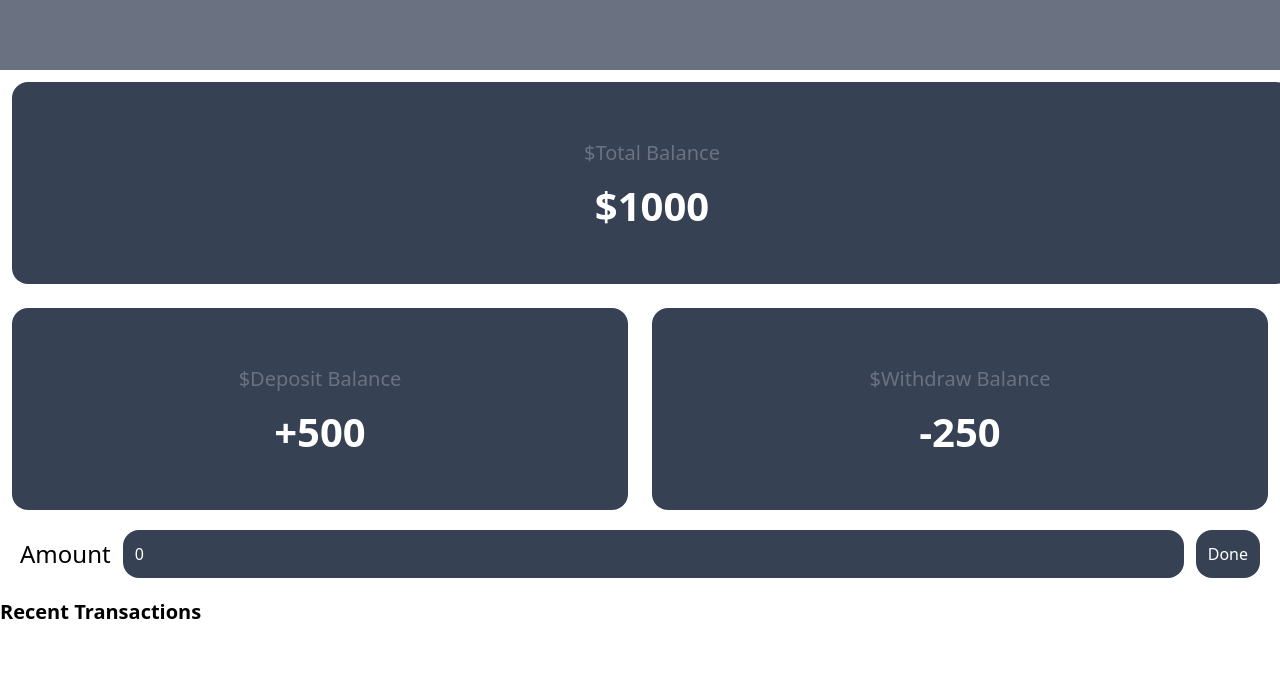
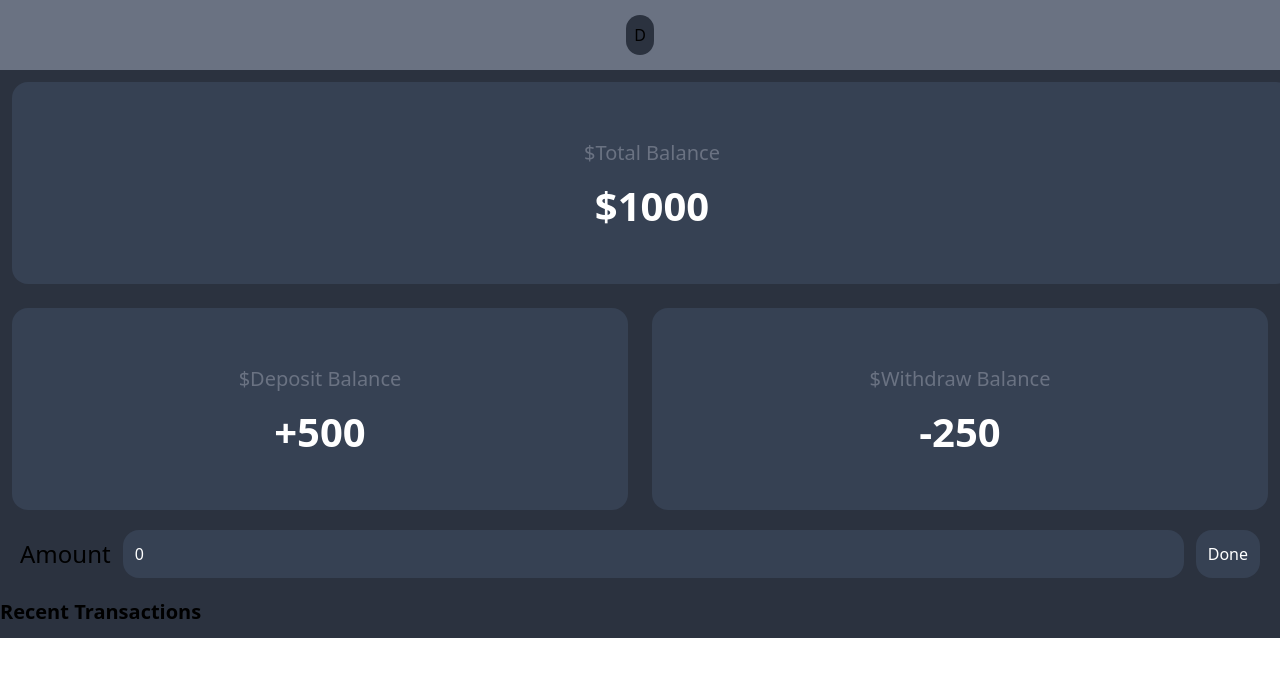
Before and after one commit to codewithfitse/ExpenseTracker, a React (Vite) app in the folder Frontend/: page /Home in a window 1280 px wide. Shown: the top 676 px of the page. Built offline with nearby package versions, Linux system fonts and the light colour scheme.

Commit message:
WORKING ON CALUCULATE INPUT

```diff
--- a/Frontend/src/index.css
+++ b/Frontend/src/index.css
@@ -1,10 +1,11 @@
 @import "tailwindcss";
+
+
+@custom-variant dark (&:where(.dark, .dark *));
 
 body {
   width: 100%;
   height: 100%;
-  background: #fff;
-  color: #000;
 }
 
 .landing {
@@ -13,6 +14,11 @@ body {
   background-image: url("OpenAI.jpg");
   background-position: center;
   background-size: cover;
+}
+
+@theme {
+  --color-primary: #fff;
+  --color-primary-dark: #2b323f;
 }
 
 @layer components {
--- a/Frontend/src/page/Home.jsx
+++ b/Frontend/src/page/Home.jsx
@@ -36,8 +36,12 @@ export const Home = () => {
 
   return (
     <>
-      <div className="w-full min-h-full flex flex-col items-center overflow-x-hidden">
-        <header className="w-full h-[70px] bg-gray-500"></header>
+      <div className="w-full min-h-full flex flex-col items-center overflow-x-hidden bg-primary dark:bg-primary-dark dark">
+        <header className="w-full h-[70px] flex justify-center items-center bg-gray-500">
+          <button className="w-fit h-fit p-2 rounded-2xl bg-primary dark:bg-primary-dark">
+            D
+          </button>
+        </header>
         <main className="w-full h-full">
           <div className="card m-3">
             <p className="">$Total Balance</p>
```
